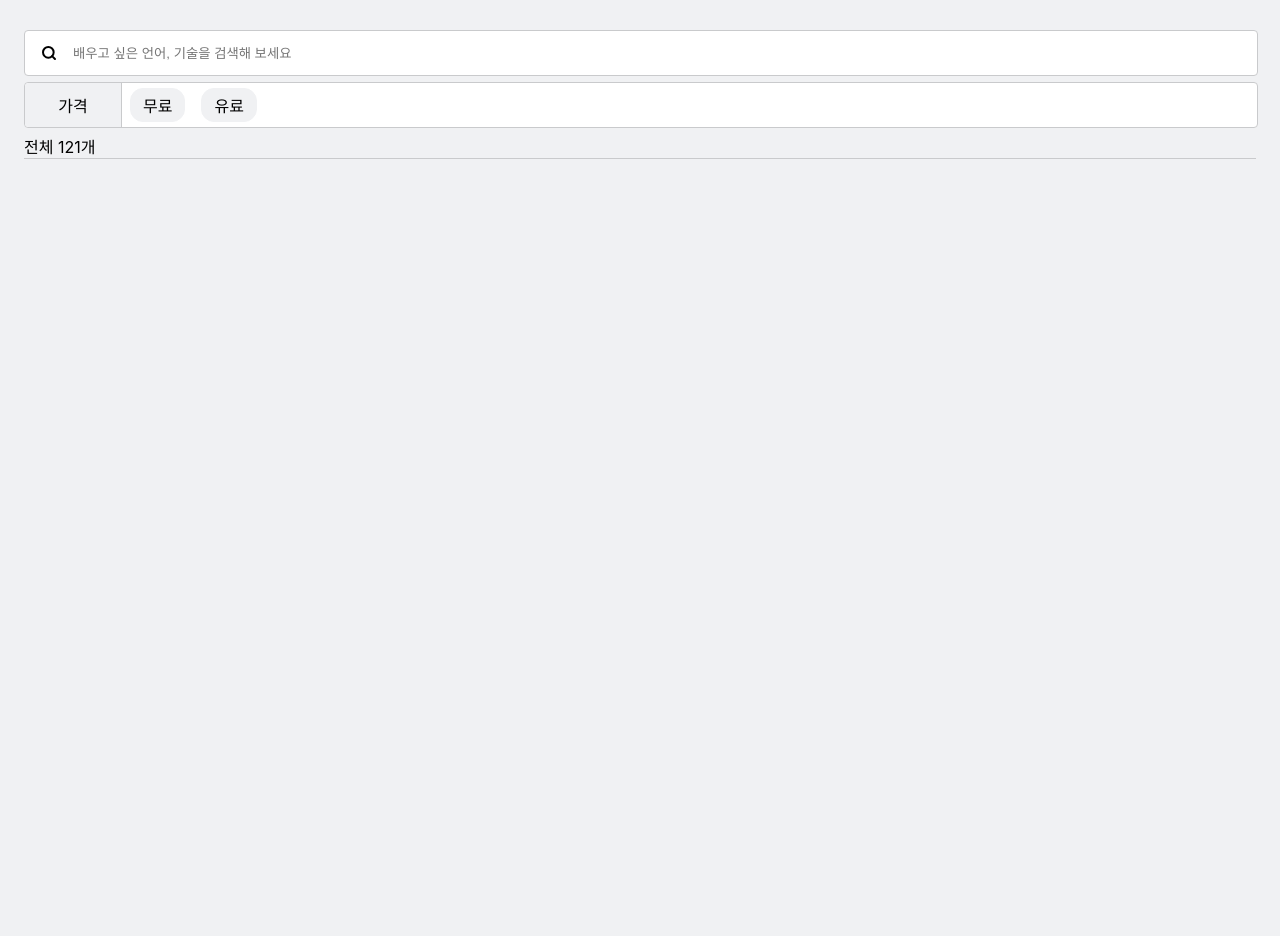
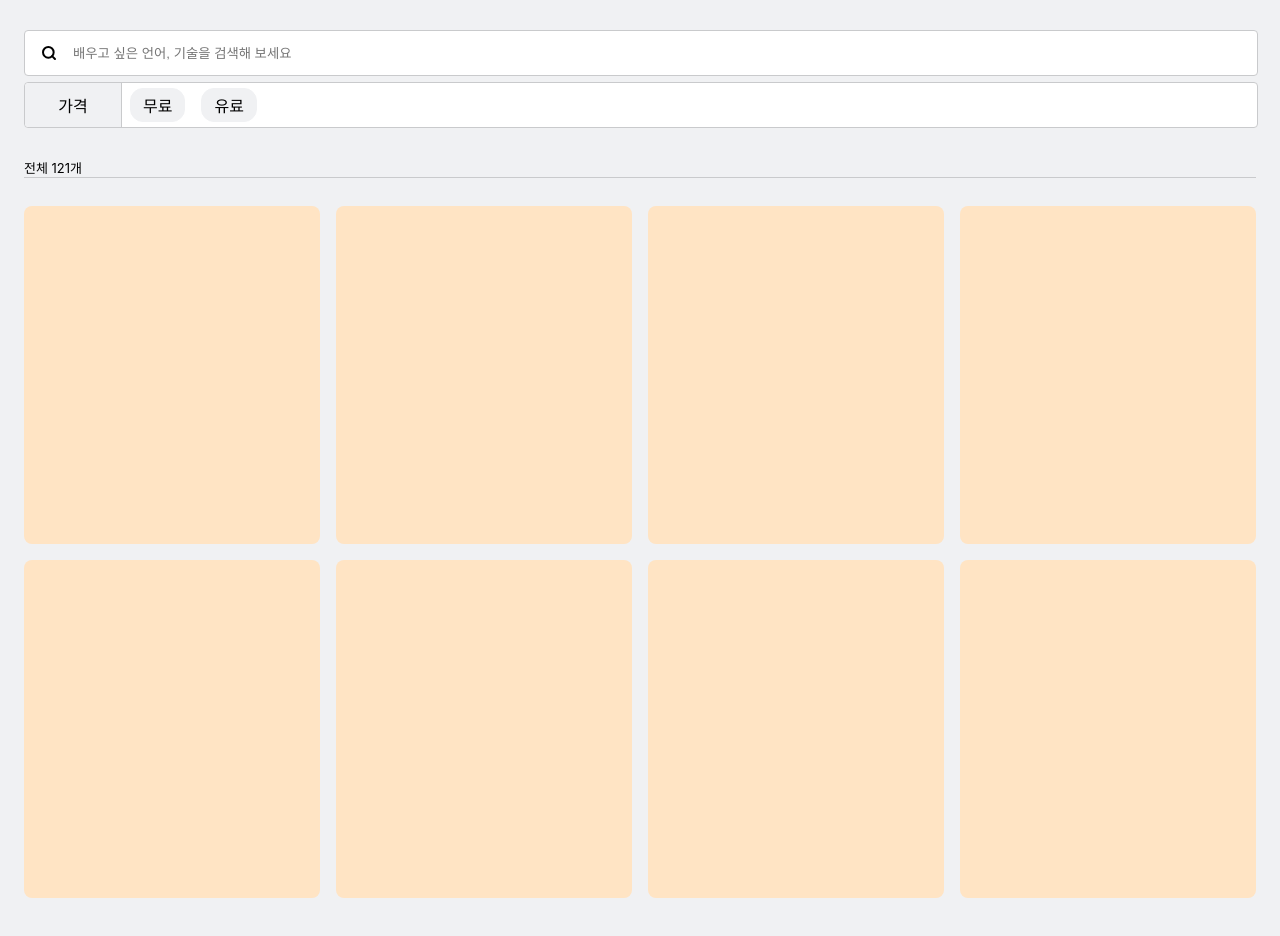
Before and after one commit to syoungee/course-search, a React (Create React App) app: page / in a window 1280 px wide. Shown: the top 936 px of the page. Before the commit the page ends 800 px from the top, so only its background shows below. Built offline with nearby package versions, Linux system fonts and the light colour scheme; no server answers; the HTML template or start-up script is replaced by a standard one.

Commit message:
feature: grid ui with mock data

```diff
--- a/src/App.css
+++ b/src/App.css
@@ -72,7 +72,28 @@
 }
 
 .total-count {
+  text-align: left;
+  margin: 30px auto 0px auto;
+  font-size: small;
   border-bottom: 1px solid rgb(201, 202, 204);
+}
+
+.course-body {
+  display: grid;
+  padding: 28px 0px;
+  grid-template-columns: repeat(auto-fill, 296px);
+  column-gap: 16px;
+  row-gap: 16px;
+  justify-content: center;
+}
+
+.course-card {
+  background-color: bisque;
+  width: 296px;
+  height: 338px;
+  border-radius: 8px;
+  display: inline-block;
+  overflow: hidden;
 }
 
 input:focus {
@@ -80,13 +101,12 @@ input:focus {
 }
 
 @media (max-width: 1280px) {
-  .container {
+  .container,
+  .total-count {
     width: calc(100%-24px);
     text-align: left;
   }
-  .layout {
-    width: 100%;
-  }
+  .layout,
   .search-area,
   .select-area {
     width: 100%;
--- a/src/App.js
+++ b/src/App.js
@@ -81,6 +81,14 @@ function App() {
         </div>
         <div className="total-count"> 전체 121개 </div>
         <div className="course-body">
+          <div className="course-card"></div>
+          <div className="course-card"></div>
+          <div className="course-card"></div>
+          <div className="course-card"></div>
+          <div className="course-card"></div>
+          <div className="course-card"></div>
+          <div className="course-card"></div>
+          <div className="course-card"></div>
           {/* TODO: 강의 목록 뿌려주기 */}
           {/* TODO: pagination 구현 */}
         </div>
```
